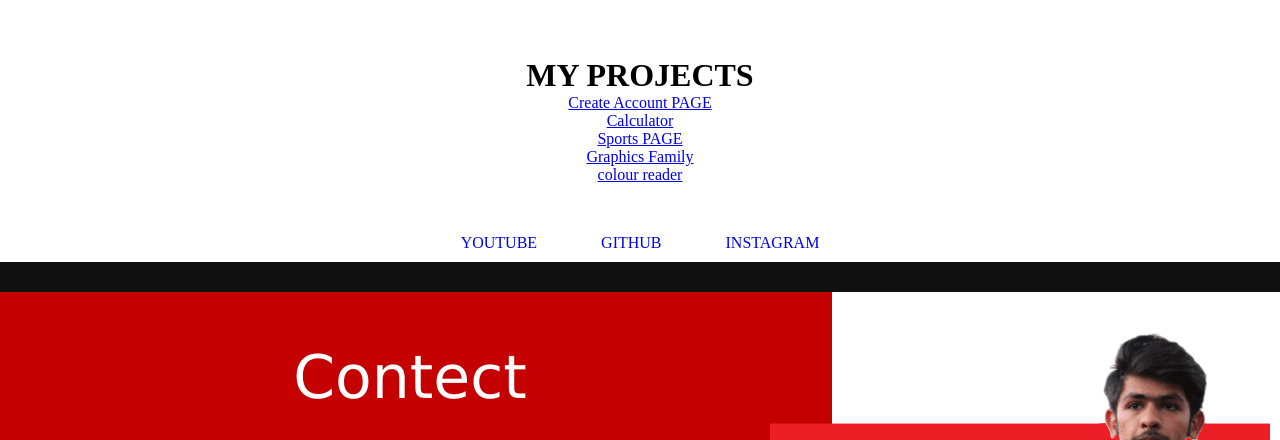
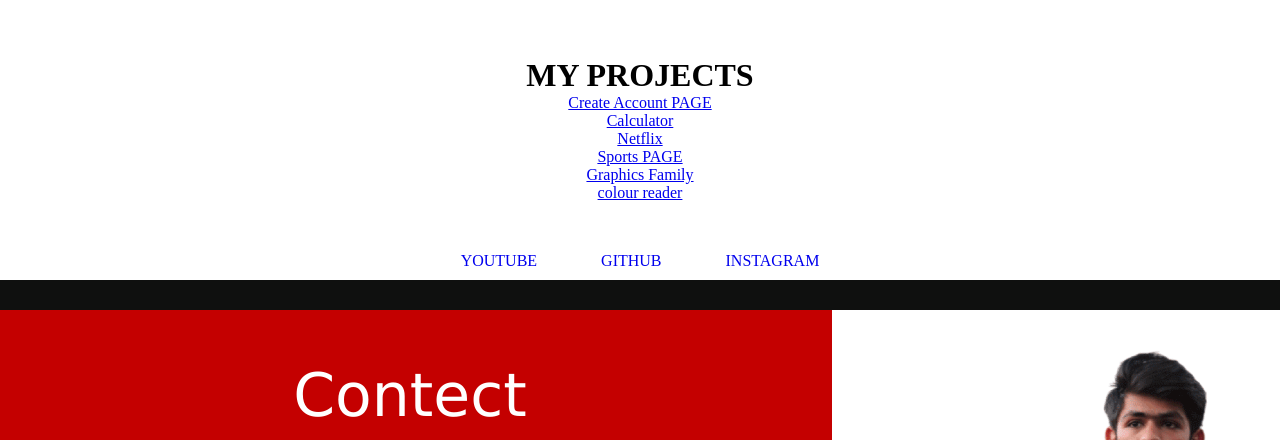
Before and after one commit to Arjunprajapat732/personal-site, a plain HTML site: page index.html in a window 1280 px wide. Shown: the part 1463-1903 px from the top of the page. Drawn offline with nearby package versions, Linux system fonts and the light colour scheme.

Commit message:
Update index.html

```diff
--- a/index.html
+++ b/index.html
@@ -73,6 +73,7 @@
       <div class="projectlink">
        <a href="https://arjunprajapat732.github.io/create.account/">Create Account PAGE</a >
         <a href="https://arjunprajapat732.github.io/CALCULATOR/">Calculator</a>
+        <a href="https://arjunprajapat732.github.io/Netflix/">Netflix</a>
         <a href="https://arjunprajapat732.github.io/sport/">Sports PAGE</a>
         <a href="https://arjunprajapat732.github.io/graphicsFamily/">Graphics Family</a>
         <a href=" https://arjunprajapat732.github.io/Colour-reader/" >colour reader</a>
```
